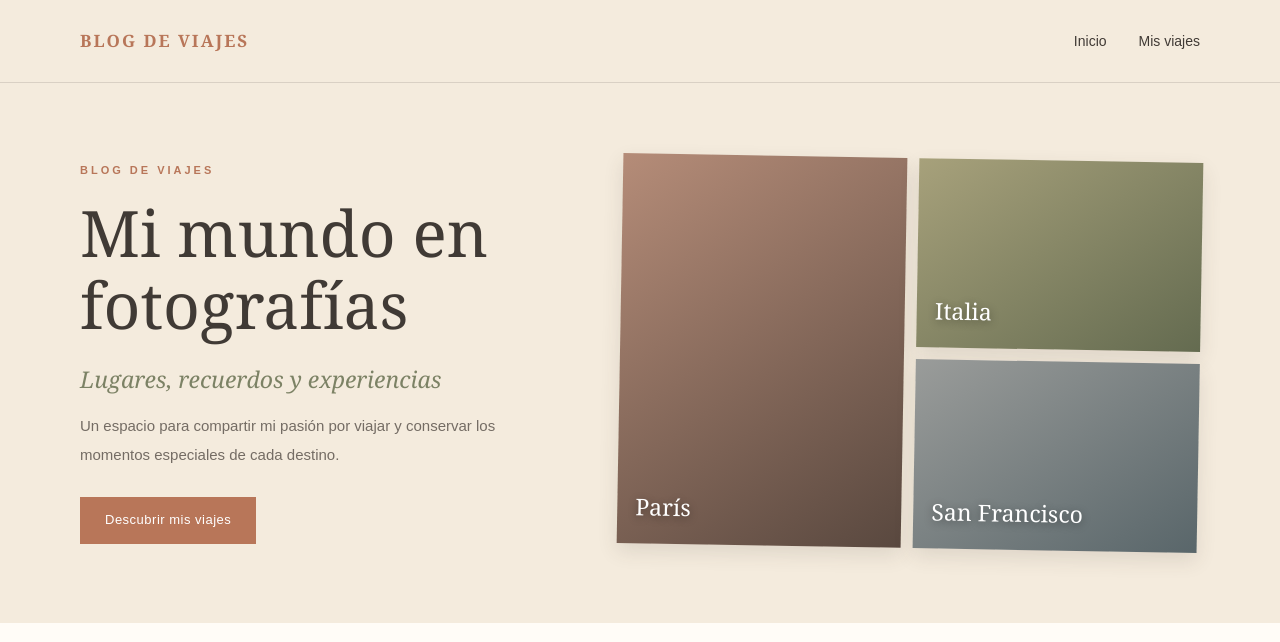
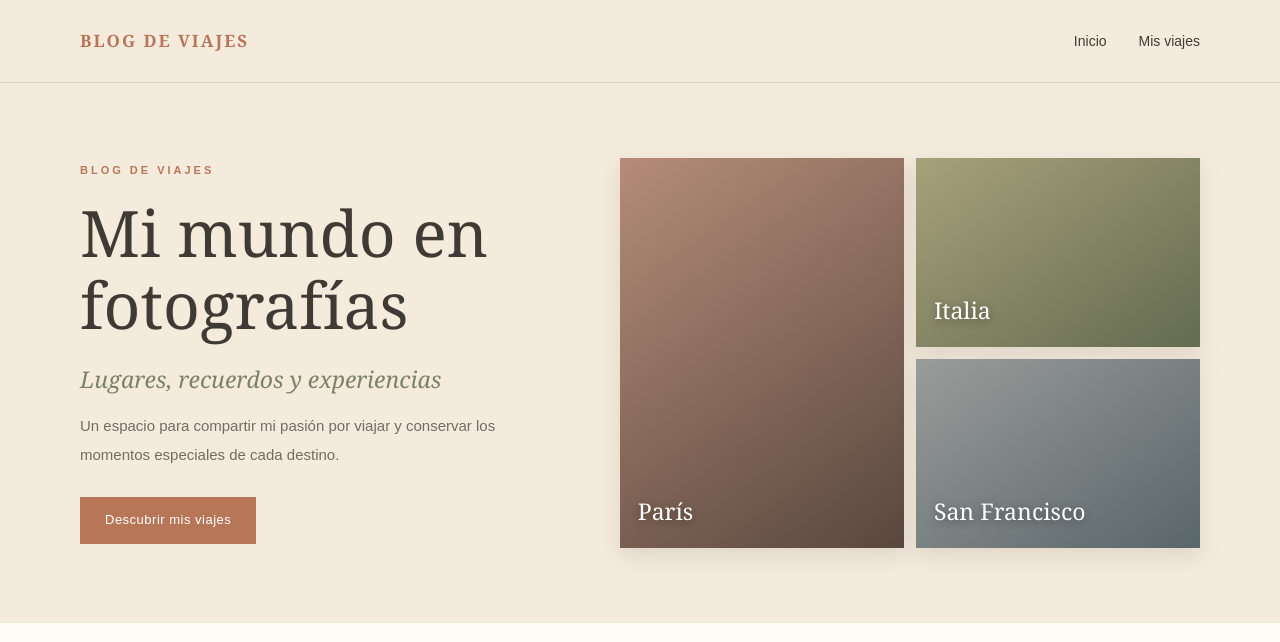
Before and after one commit to jszuluaga/mi-mundo-en-fotografias, a Jekyll site: the page built from index.html, in a window 1280 px wide. Shown: the top 642 px of the page. Built offline with Jekyll 4.4.1, drawn with Linux system fonts in a browser that asks for light colours.

Commit message:
ajuste collage

```diff
--- a/assets/css/style.css
+++ b/assets/css/style.css
@@ -160,7 +160,7 @@ a {
   grid-template-columns: 1fr 1fr;
   grid-template-rows: 1fr 1fr;
   gap: 12px;
-  transform: rotate(1deg);
+/*transform: rotate(1deg);*/
 }
 
 .foto {
```
